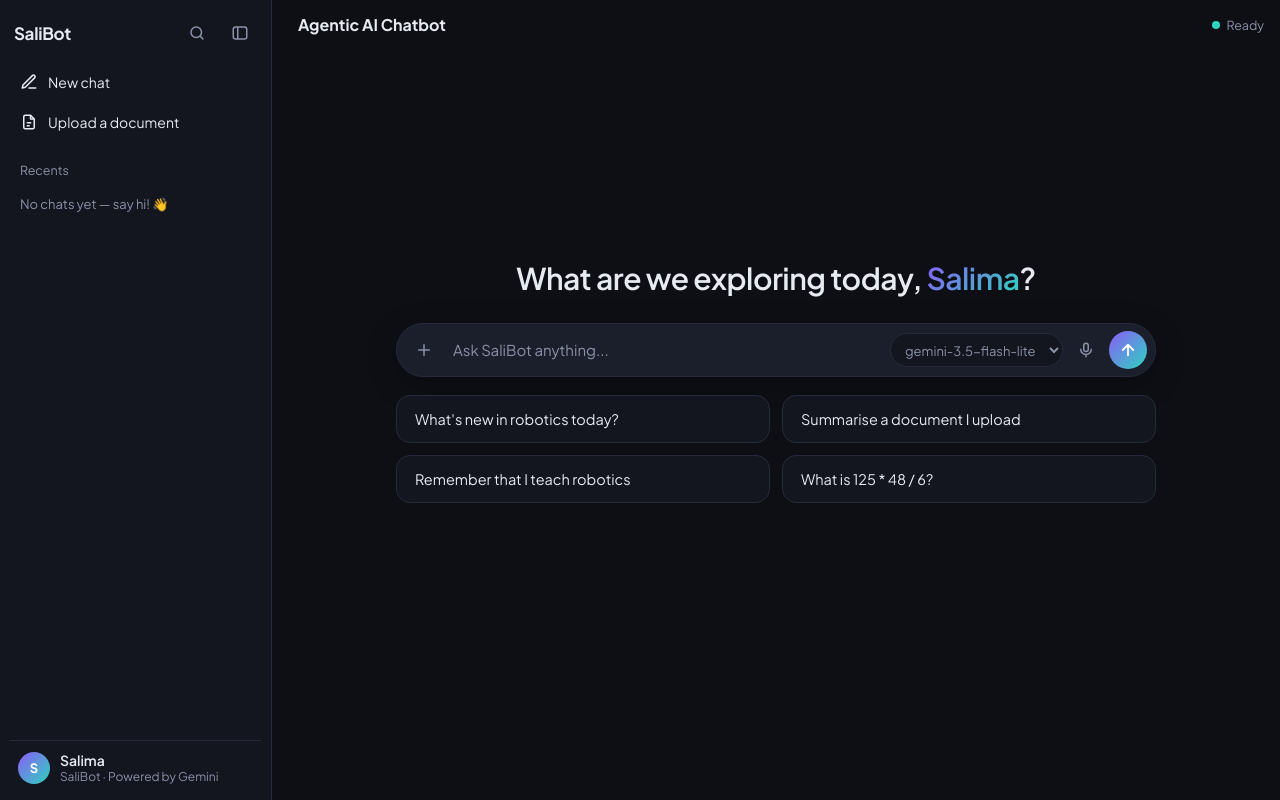
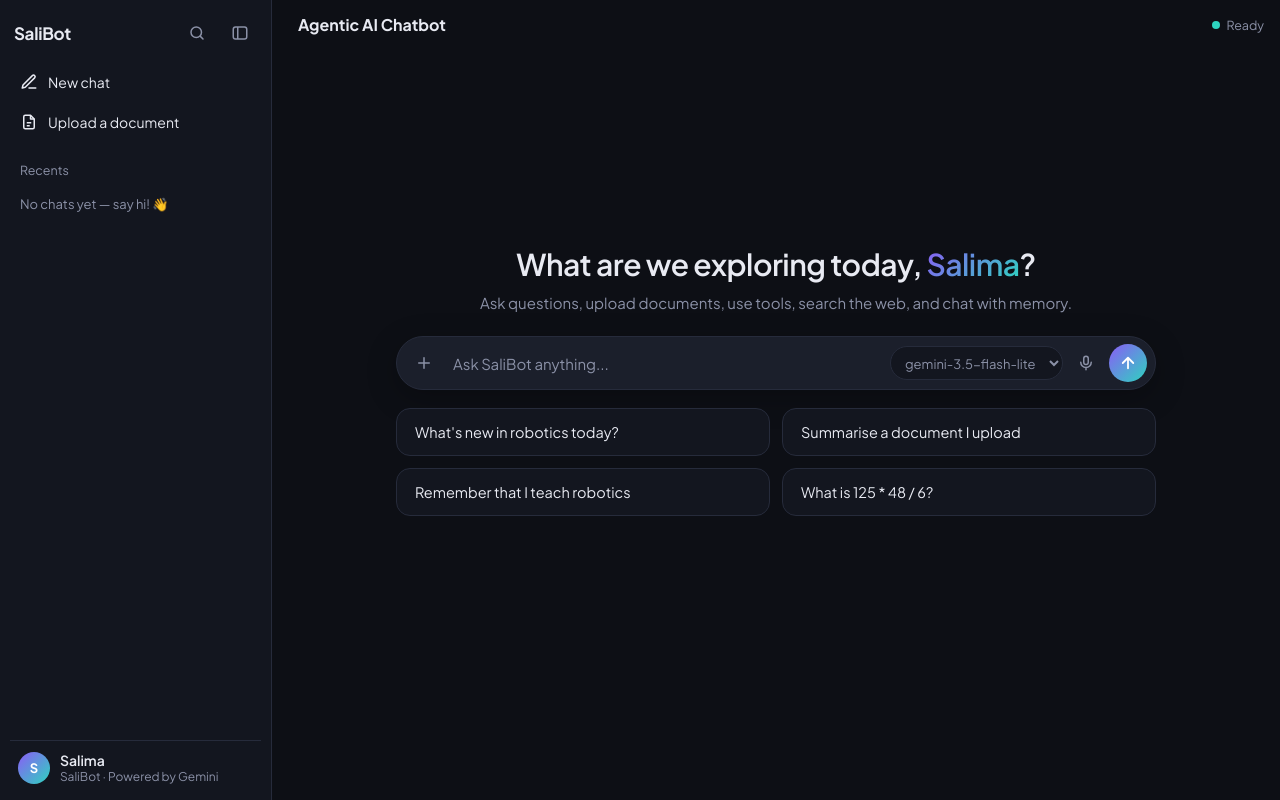
Before and after one commit to Iddrisusalima/SaliBot, a FastAPI app: page / in a window 1280 px wide. Run offline with FastAPI, Linux system fonts and the light colour scheme; data that the repository does not hold is empty; some libraries are stand-ins or nearby versions.

Commit message:
Add the subtitle under the start screen greeting
Co-Authored-By: Claude Opus 5.5 <noreply@anthropic.com>

```diff
--- a/templates/index.html
+++ b/templates/index.html
@@ -452,7 +452,16 @@
       justify-content: center;
       padding-bottom: 12vh;
     }
-    .main.empty .hero { display: block; }
+    .main.empty .hero { display: block; margin-bottom: 10px; }
+
+    .hero-sub {
+      display: none;
+      text-align: center;
+      color: var(--muted);
+      font-size: 15px;
+      margin: 0 0 24px;
+    }
+    .main.empty .hero-sub { display: block; }
     .main.empty .suggestions { display: grid; width: 100%; }
     .main.empty .notice { display: none; }
     .main.empty .composer { width: 100%; }
@@ -548,6 +557,7 @@
 
     <div class="composer-wrap">
       <h1 class="hero">What are we exploring today, <span>Salima</span>?</h1>
+      <p class="hero-sub">Ask questions, upload documents, use tools, search the web, and chat with memory.</p>
 
       <div class="composer">
         <button class="round-btn" id="attachBtn" title="Upload a document or picture"><svg><use href="#i-plus"/></svg></button>
```
